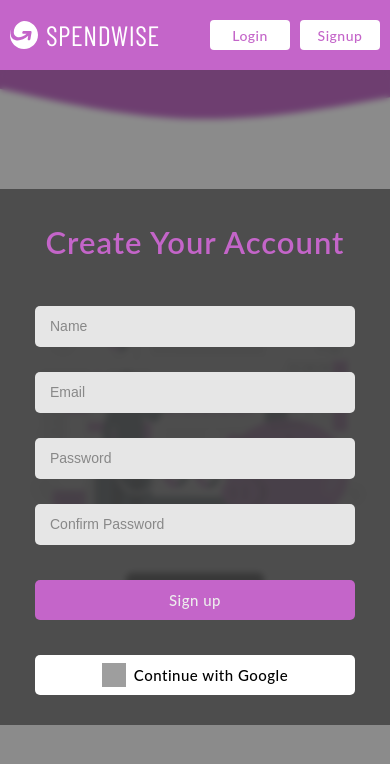
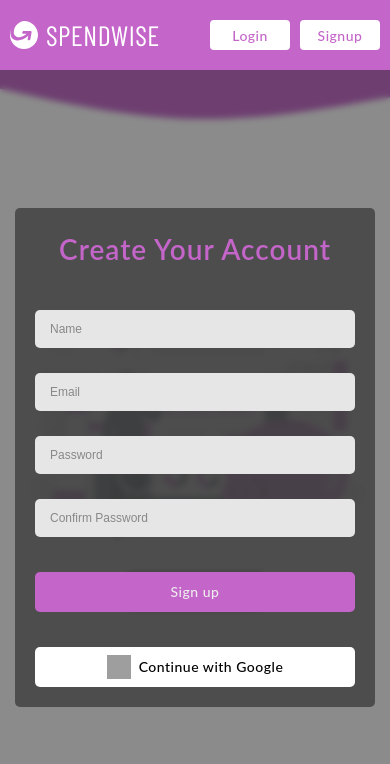
Before and after one commit to ani1609/Spendwise, a React (Create React App) app in the folder client/: page / in a window 390 px wide. Both pictures are taken after a click on the button "Signup". Shown: the top 764 px of the page. Built offline with nearby package versions, Linux system fonts and the light colour scheme; no server answers; grey boxes are pictures that could not be loaded; a web font is replaced by a local one.

Commit message:
Solved the overflowing of Signup form for screen sizes below 420px  (#201)
* Updated Tech Stack Icons

* Solved overlapping of signup form

---------

Co-authored-by: Ankit Kr Chowdhury <89239354+ani1609@users.noreply.github.com>

```diff
--- a/client/src/styles/Signup.css
+++ b/client/src/styles/Signup.css
@@ -141,6 +141,25 @@
     letter-spacing: 0.5px;
     margin: -12px auto 0 0;
 }
+
+/* Media query for screens below 420px */
+@media (max-width: 420px) {
+    .signup_form_container {
+        padding: 20px;
+    }
+
+    .signup_form_container h1 {
+        font-size: 28px;
+    }
+
+    .signup_form_container form input {
+        font-size: 12px;
+    }
+
+    .signup_form_container button {
+        font-size: 14px;
+    }
+}
 .signup_form_container form button{
     width: 8rem;
     height:2.5rem;
```
